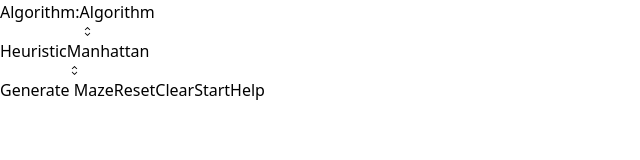
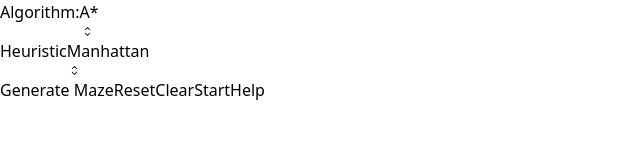
Before and after one commit to mertturkmenoglu/path-finding-algorithms, a React (Vite) app: page / in a window 1280 px wide. Shown: the top 160 px of the page, without its empty margins (0-640 px from the left). Built offline with nearby package versions, Linux system fonts and the light colour scheme.

Commit message:
fix app bar select value bug

```diff
--- a/src/components/AppBar.tsx
+++ b/src/components/AppBar.tsx
@@ -64,7 +64,10 @@ function AppBar(): React.ReactElement {
       <div className="flex items-center ">
         <div className="flex items-center space-x-2">
           <span>Algorithm:</span>
-          <Select onValueChange={(val: TAlgorithm) => ctx.setAlgorithm(val)}>
+          <Select
+            onValueChange={(val: TAlgorithm) => ctx.setAlgorithm(val)}
+            value={ctx.algorithm}
+          >
             <SelectTrigger className="w-[180px]">
               <SelectValue placeholder="Algorithm" />
             </SelectTrigger>
```
